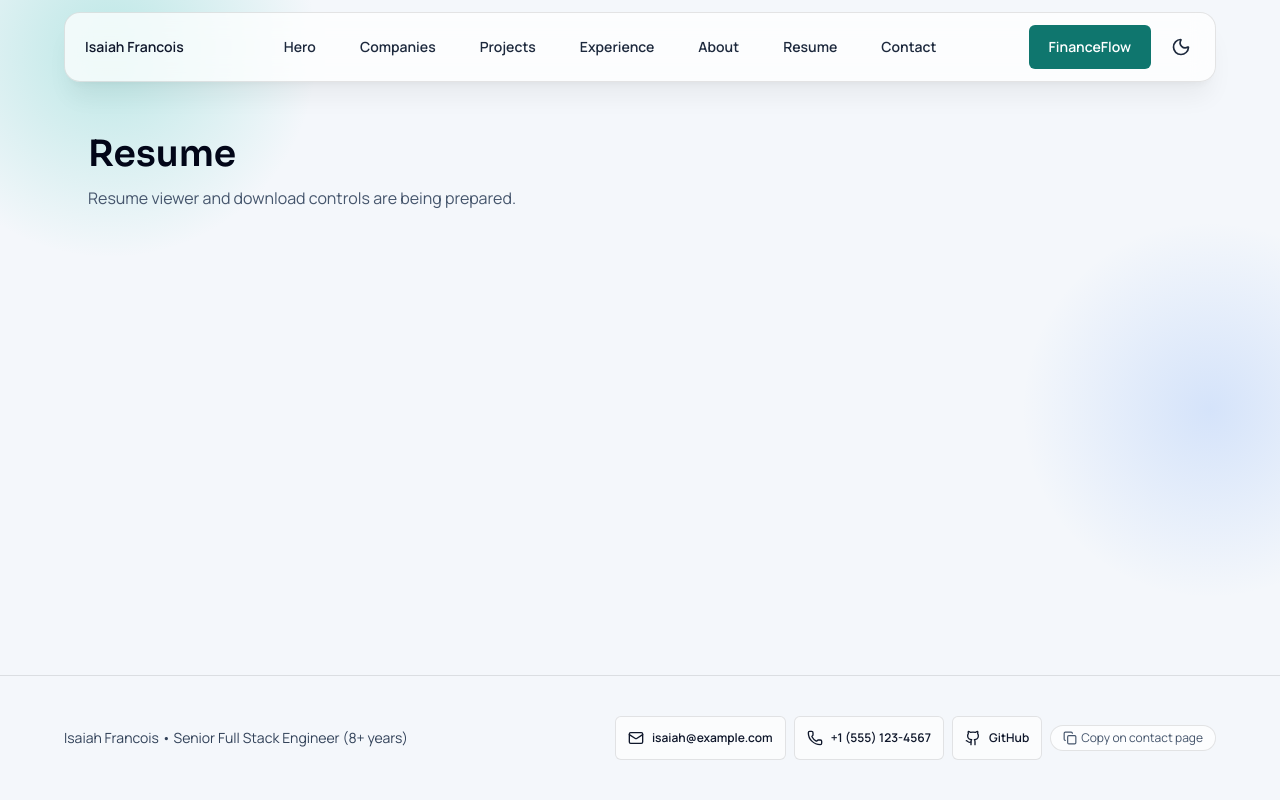
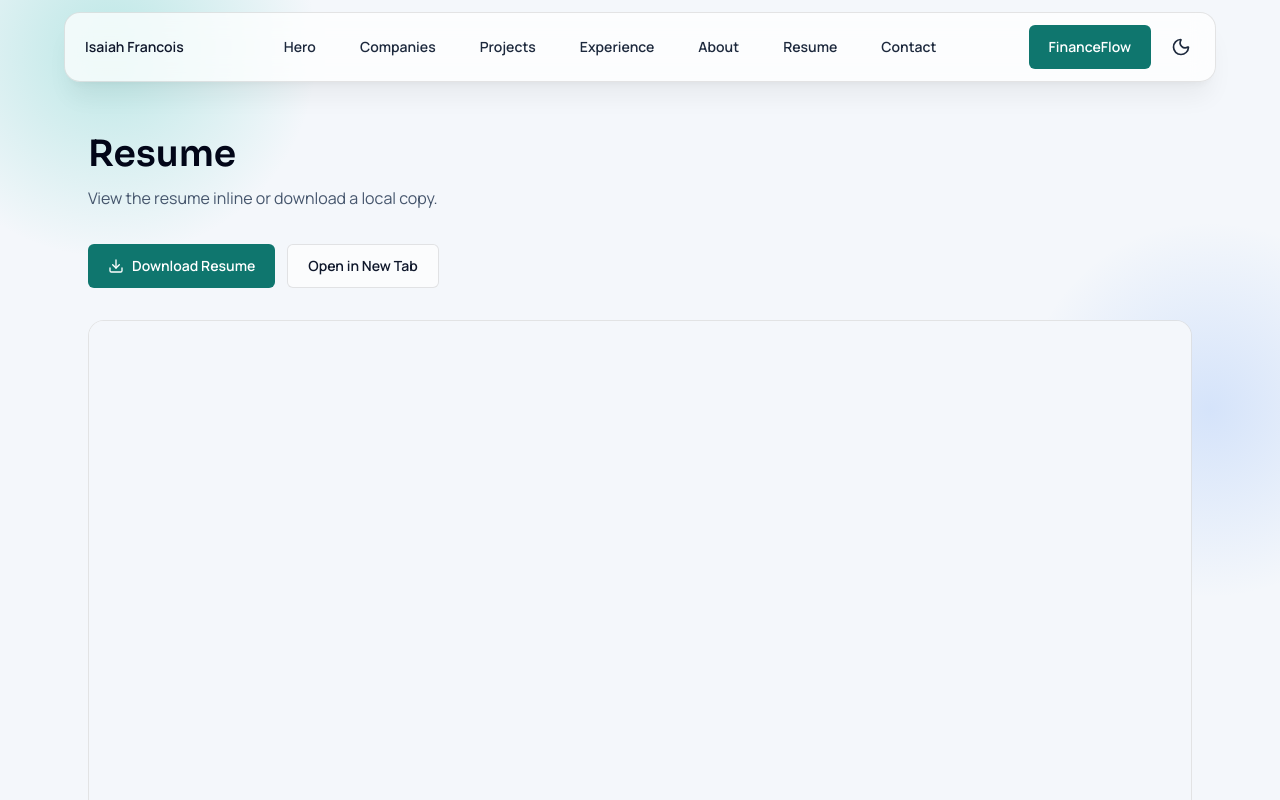
Before and after one commit to FrancoisCoding/francoiscoding-portfolio, a Next.js app: page /resume in a window 1280 px wide. Shown: the top 800 px of the page. Built offline with nearby package versions, Linux system fonts and the light colour scheme.

Commit message:
feat(resume): add embedded resume viewer and download

```diff
--- a/app/resume/page.tsx
+++ b/app/resume/page.tsx
@@ -1,12 +1,42 @@
+import { Download } from 'lucide-react';
+
+import { Button } from '@/components/ui/button';
+
+const resumePath = '/isaiah-francois-resume.pdf';
+
 export default function ResumePage() {
   return (
-    <section className="py-16">
-      <h1 className="font-display text-4xl font-semibold text-slate-950 dark:text-white">
-        Resume
-      </h1>
-      <p className="mt-3 max-w-2xl text-slate-600 dark:text-slate-300">
-        Resume viewer and download controls are being prepared.
-      </p>
+    <section className="space-y-8 py-16">
+      <div className="space-y-3">
+        <h1 className="font-display text-4xl font-semibold text-slate-950 dark:text-white">
+          Resume
+        </h1>
+        <p className="max-w-2xl text-slate-600 dark:text-slate-300">
+          View the resume inline or download a local copy.
+        </p>
+      </div>
+
+      <div className="flex flex-wrap gap-3">
+        <Button asChild>
+          <a href={resumePath} download>
+            <Download className="size-4" />
+            Download Resume
+          </a>
+        </Button>
+        <Button asChild variant="secondary">
+          <a href={resumePath} target="_blank" rel="noreferrer">
+            Open in New Tab
+          </a>
+        </Button>
+      </div>
+
+      <div className="overflow-hidden rounded-2xl border border-black/10 bg-white/70 dark:border-white/15 dark:bg-white/5">
+        <iframe
+          src={`${resumePath}#view=FitH`}
+          title="Isaiah Francois resume PDF viewer"
+          className="h-[70vh] w-full"
+        />
+      </div>
     </section>
   );
 }
```
Also changed, not shown: 1 other file (tests, documents, lock files or other folders).
